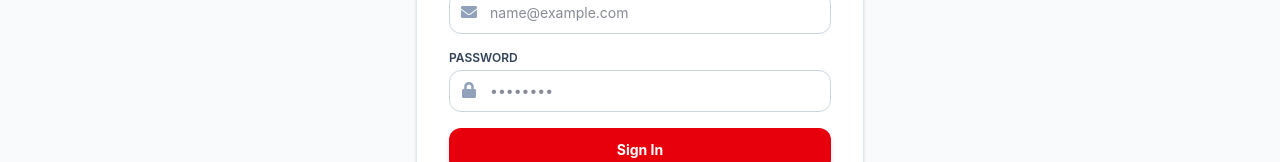
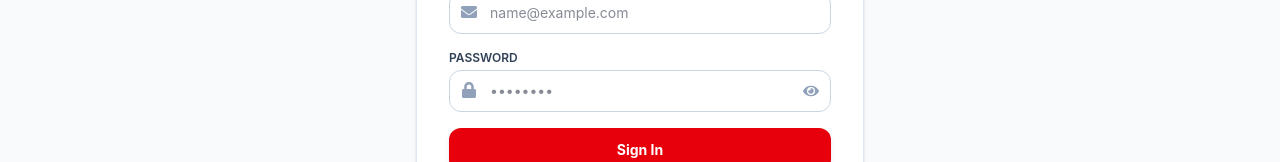
Before and after one commit to Rajshrivastava1211/bloodconnect-, a React (Vite) app in the folder client/: page /login in a window 1280 px wide. Shown: the part 329-491 px from the top of the page. Built offline with nearby package versions, Linux system fonts and the light colour scheme; no server answers.

Commit message:
Improve login page

```diff
--- a/client/src/pages/LoginPage.jsx
+++ b/client/src/pages/LoginPage.jsx
@@ -1,7 +1,14 @@
 import React, { useState } from 'react';
 import { Link, useNavigate, useLocation } from 'react-router-dom';
 import { useAuth } from '../context/AuthContext';
-import { FaHeartbeat, FaEnvelope, FaLock, FaExclamationCircle } from 'react-icons/fa';
+import {
+  FaHeartbeat,
+  FaEnvelope,
+  FaLock,
+  FaExclamationCircle,
+  FaEye,
+  FaEyeSlash
+} from 'react-icons/fa';
 
 const LoginPage = () => {
   const { login } = useAuth();
@@ -10,6 +17,7 @@ const LoginPage = () => {
 
   const [email, setEmail] = useState('');
   const [password, setPassword] = useState('');
+  const [showPassword, setShowPassword] = useState(false);
   const [error, setError] = useState('');
   const [loading, setLoading] = useState(false);
 
@@ -25,8 +33,11 @@ const LoginPage = () => {
       const userRole = res.user.role;
 
       const targetPath = from || (
-        userRole === 'admin' ? '/admin/dashboard' :
-        userRole === 'organizer' ? '/organizer/dashboard' : '/donor/dashboard'
+        userRole === 'admin'
+          ? '/admin/dashboard'
+          : userRole === 'organizer'
+            ? '/organizer/dashboard'
+            : '/donor/dashboard'
       );
 
       navigate(targetPath, { replace: true });
@@ -37,11 +48,6 @@ const LoginPage = () => {
     }
   };
 
-  // const fillDemo = (demoEmail, demoPass) => {
-  //   setEmail(demoEmail);
-  //   setPassword(demoPass);
-  // };
-
   const fillDemo = (email, password) => {
     setEmail(email);
     setPassword(password);
@@ -50,14 +56,24 @@ const LoginPage = () => {
   return (
     <div className="min-h-[calc(100vh-4rem-4rem)] flex items-center justify-center py-12 px-4 sm:px-6 lg:px-8 bg-slate-50">
       <div className="max-w-md w-full space-y-6 bg-white p-8 rounded-2xl shadow-sm border border-slate-200">
+
         <div className="text-center space-y-2">
           <div className="inline-flex p-3 bg-red-600 rounded-xl text-white shadow">
             <FaHeartbeat className="w-6 h-6 animate-pulse" />
           </div>
-          <h2 className="text-2xl font-extrabold text-slate-900">Sign In to BloodConnect</h2>
+
+          <h2 className="text-2xl font-extrabold text-slate-900">
+            Sign In to BloodConnect
+          </h2>
+
           <p className="text-xs text-slate-500">
             Don't have an account?{' '}
-            <Link to="/register" className="font-bold text-red-600 hover:underline">Register as Donor/Organizer</Link>
+            <Link
+              to="/register"
+              className="font-bold text-red-600 hover:underline"
+            >
+              Register as Donor/Organizer
+            </Link>
           </p>
         </div>
 
@@ -69,10 +85,16 @@ const LoginPage = () => {
         )}
 
         <form onSubmit={handleSubmit} className="space-y-4">
+
+          {/* EMAIL */}
           <div>
-            <label className="block text-xs font-semibold text-slate-700 uppercase">Email Address</label>
+            <label className="block text-xs font-semibold text-slate-700 uppercase">
+              Email Address
+            </label>
+
             <div className="relative mt-1">
               <FaEnvelope className="absolute left-3 top-3 text-slate-400 w-4 h-4" />
+
               <input
                 type="email"
                 required
@@ -84,21 +106,36 @@ const LoginPage = () => {
             </div>
           </div>
 
+          {/* PASSWORD */}
           <div>
-            <label className="block text-xs font-semibold text-slate-700 uppercase">Password</label>
+            <label className="block text-xs font-semibold text-slate-700 uppercase">
+              Password
+            </label>
+
             <div className="relative mt-1">
               <FaLock className="absolute left-3 top-3 text-slate-400 w-4 h-4" />
+
               <input
-                type="password"
+                type={showPassword ? 'text' : 'password'}
                 required
                 placeholder="••••••••"
                 value={password}
                 onChange={(e) => setPassword(e.target.value)}
-                className="w-full pl-10 pr-3 py-2.5 border border-slate-300 rounded-xl text-sm bg-white focus:ring-2 focus:ring-red-500 focus:outline-none"
+                className="w-full pl-10 pr-10 py-2.5 border border-slate-300 rounded-xl text-sm bg-white focus:ring-2 focus:ring-red-500 focus:outline-none"
               />
+
+              <button
+                type="button"
+                onClick={() => setShowPassword((prev) => !prev)}
+                className="absolute right-3 top-1/2 -translate-y-1/2 text-slate-400 hover:text-slate-600"
+                aria-label={showPassword ? 'Hide password' : 'Show password'}
+              >
+                {showPassword ? <FaEyeSlash /> : <FaEye />}
+              </button>
             </div>
           </div>
 
+          {/* SIGN IN BUTTON */}
           <button
             type="submit"
             disabled={loading}
@@ -106,36 +143,71 @@ const LoginPage = () => {
           >
             {loading ? 'Signing in...' : 'Sign In'}
           </button>
+
         </form>
 
-        {/* Demo Credentials Box */}
+        {/* DEMO CREDENTIALS */}
         <div className="pt-4 border-t border-slate-100 space-y-2 text-xs">
-          <p className="font-bold text-slate-700">Quick Demo Logins (Click to autofill):</p>
+
+          <p className="font-bold text-slate-700">
+            Quick Demo Logins (Click to autofill):
+          </p>
+
           <div className="grid grid-cols-3 gap-2">
+
             <button
-              onClick={() => fillDemo('donor@bloodconnect.com', 'BloodConnect@123')}
+              type="button"
+              onClick={() =>
+                fillDemo(
+                  'donor@bloodconnect.com',
+                  'BloodConnect@123'
+                )
+              }
               className="p-2 bg-slate-50 hover:bg-red-50 border border-slate-200 rounded-lg text-left text-[11px] space-y-0.5"
             >
               <p className="font-bold text-red-600">Donor</p>
               <p className="text-slate-500 truncate">donor@...</p>
             </button>
+
             <button
-              onClick={() => fillDemo('organizer@bloodconnect.com', 'BloodConnect@123')}
+              type="button"
+              onClick={() =>
+                fillDemo(
+                  'organizer@bloodconnect.com',
+                  'BloodConnect@123'
+                )
+              }
               className="p-2 bg-slate-50 hover:bg-amber-50 border border-slate-200 rounded-lg text-left text-[11px] space-y-0.5"
             >
               <p className="font-bold text-amber-600">Organizer</p>
               <p className="text-slate-500 truncate">organizer@...</p>
             </button>
+
             <button
-              onClick={() => fillDemo('admin@bloodconnect.com', 'BloodConnect@123')}
+              type="button"
+              onClick={() =>
+                fillDemo(
+                  'admin@bloodconnect.com',
+                  'BloodConnect@123'
+                )
+              }
               className="p-2 bg-slate-50 hover:bg-blue-50 border border-slate-200 rounded-lg text-left text-[11px] space-y-0.5"
             >
               <p className="font-bold text-blue-600">Admin</p>
               <p className="text-slate-500 truncate">admin@...</p>
             </button>
+
           </div>
-          <p className="text-[10px] text-slate-400 text-center">Password for all demo accounts: <code className="bg-slate-100 px-1 rounded">BloodConnect@123</code></p>
+
+          <p className="text-[10px] text-slate-400 text-center">
+            Password for all demo accounts:{' '}
+            <code className="bg-slate-100 px-1 rounded">
+              BloodConnect@123
+            </code>
+          </p>
+
         </div>
+
       </div>
     </div>
   );
```
